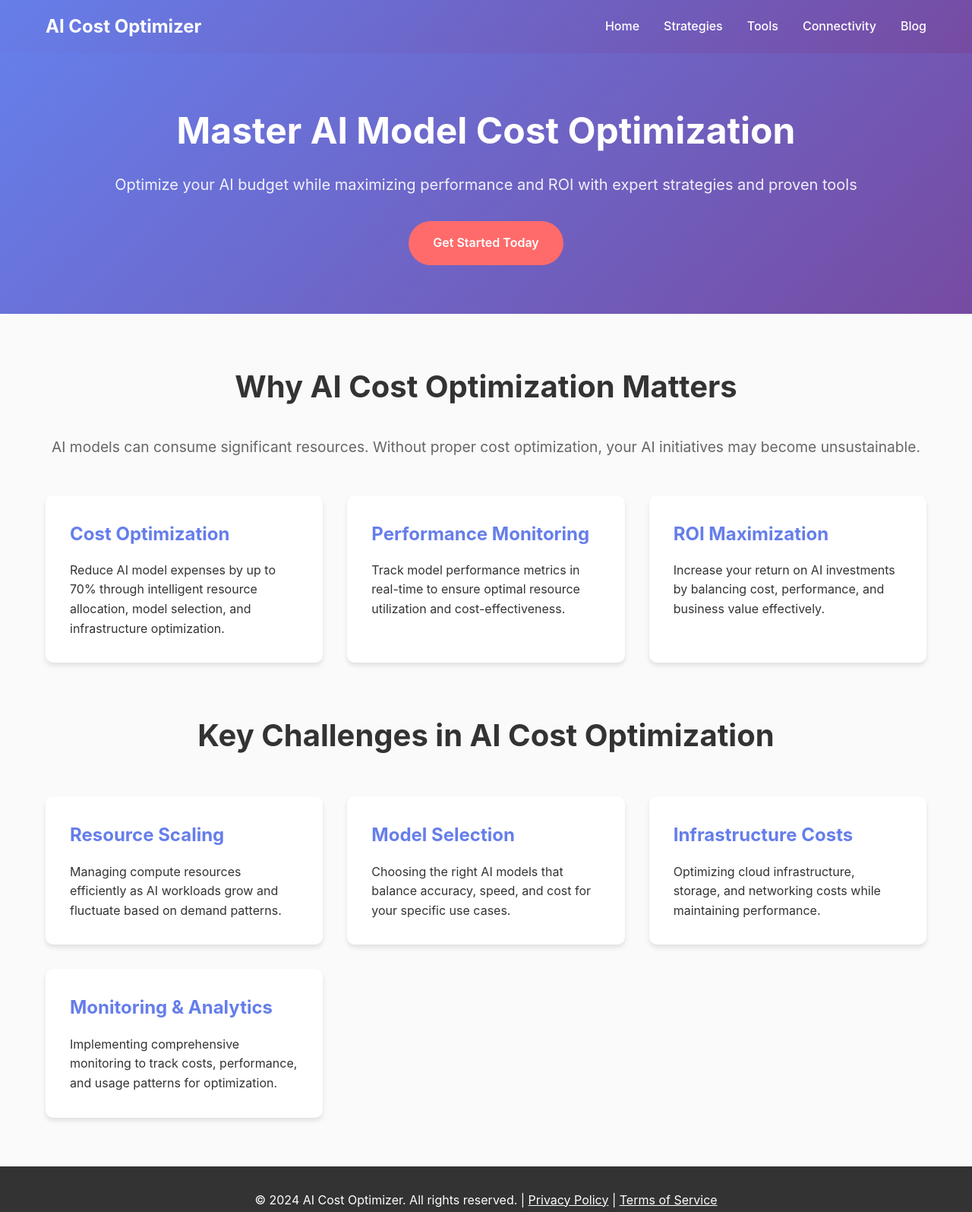
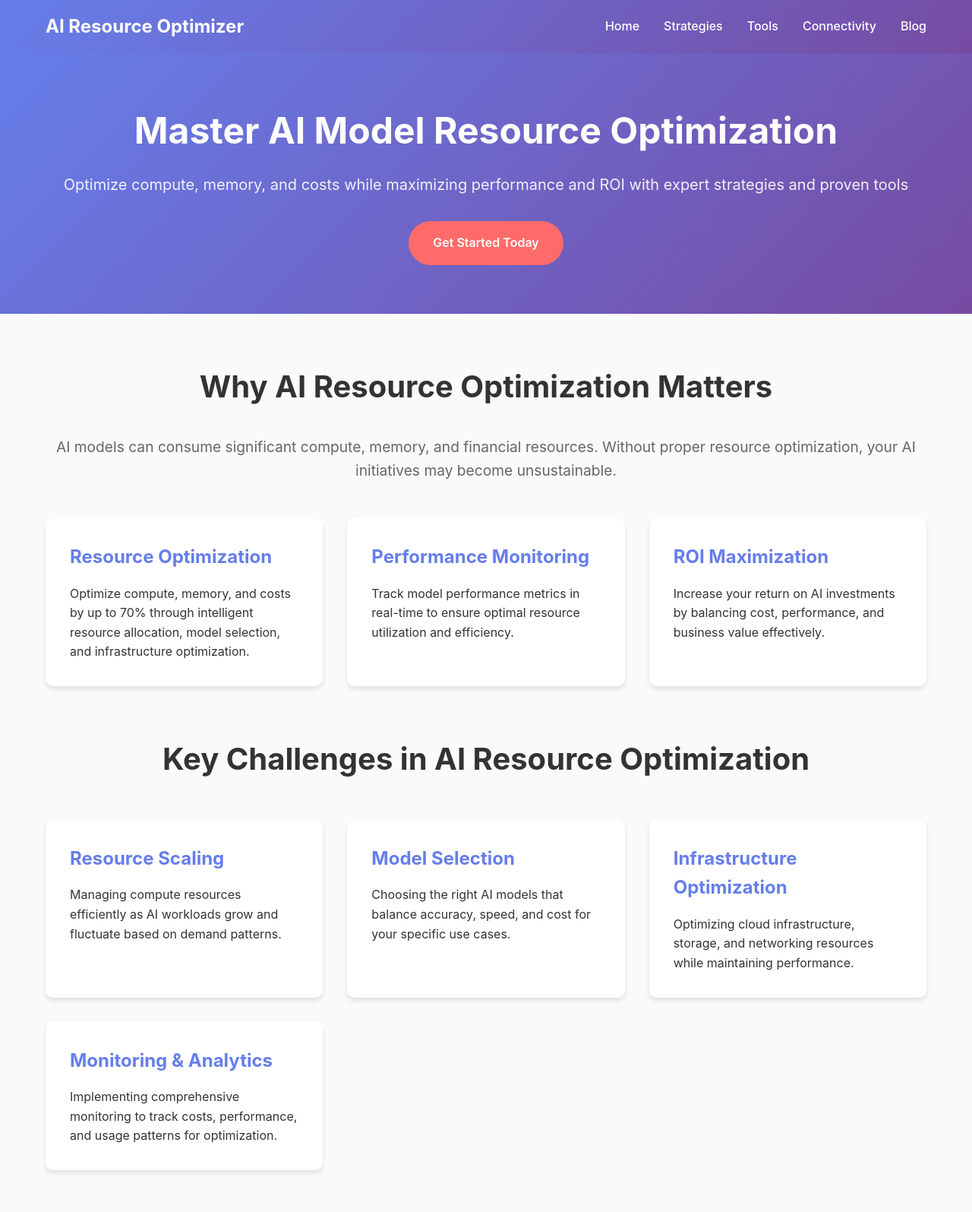
Before and after one commit to oletizi/www-aiperformanceoptimization, an Astro site: page / in a window 1280 px wide. Shown: the top 1595 px of the page at 76% size. Built offline with nearby package versions, Linux system fonts and the light colour scheme; Astro itself is replaced by a stand-in of ours.

Commit message:
Update site messaging from 'management' to 'optimization' and expand homepage to focus on general resource optimization
- Changed all instances of 'management' to 'optimization' across all pages
- Updated homepage to focus on general resource optimization (compute, memory, costs)
- Updated brand from 'AI Cost Manager' to 'AI Resource Optimizer'
- Updated SEO metadata, titles, descriptions, and keywords
- Updated structured data and JSON-LD
- All pages build successfully

```diff
--- a/src/pages/index.astro
+++ b/src/pages/index.astro
@@ -1,7 +1,7 @@
 ---
 // SEO metadata
-const title = "AI Model Cost Optimization: Optimize Your AI Budget & Performance";
-const description = "Master AI model cost optimization with expert strategies, tools, and best practices. Reduce AI expenses while maximizing performance and ROI.";
+const title = "AI Model Resource Optimization: Optimize Your AI Budget & Performance";
+const description = "Master AI model resource optimization with expert strategies, tools, and best practices. Optimize compute, memory, and costs while maximizing performance and ROI.";
 const canonicalURL = "https://aiperformanceoptimization.com";
 ---
 
@@ -15,7 +15,7 @@ const canonicalURL = "https://aiperformanceoptimization.com";
 		<!-- SEO Meta Tags -->
 		<title>{title}</title>
 		<meta name="description" content={description} />
-		<meta name="keywords" content="AI model cost optimization, AI optimization, machine learning costs, AI budget, model performance, cost reduction, AI ROI" />
+		<meta name="keywords" content="AI model resource optimization, AI optimization, machine learning resources, compute optimization, memory optimization, AI budget, model performance, cost reduction, AI ROI" />
 		<meta name="author" content="AI Cost Management Experts" />
 
 		<!-- Open Graph / Facebook -->
@@ -40,8 +40,8 @@ const canonicalURL = "https://aiperformanceoptimization.com";
 		{
 			"@context": "https://schema.org",
 			"@type": "WebSite",
-			"name": "AI Model Cost Optimization",
-			"description": "Expert guidance on AI model cost optimization and performance",
+			"name": "AI Model Resource Optimization",
+			"description": "Expert guidance on AI model resource optimization and performance",
 			"url": "https://aiperformanceoptimization.com",
 			"potentialAction": {
 				"@type": "SearchAction",
@@ -203,7 +203,7 @@ const canonicalURL = "https://aiperformanceoptimization.com";
 		<header>
 			<nav class="container">
 				<div class="logo">
-					<h2>AI Cost Optimizer</h2>
+					<h2>AI Resource Optimizer</h2>
 				</div>
 				<ul>
 					<li><a href="/">Home</a></li>
@@ -217,28 +217,28 @@ const canonicalURL = "https://aiperformanceoptimization.com";
 
 		<section class="hero">
 			<div class="container">
-				<h1>Master AI Model Cost Optimization</h1>
-				<p>Optimize your AI budget while maximizing performance and ROI with expert strategies and proven tools</p>
+				<h1>Master AI Model Resource Optimization</h1>
+				<p>Optimize compute, memory, and costs while maximizing performance and ROI with expert strategies and proven tools</p>
 				<a href="/strategies" class="cta-button">Get Started Today</a>
 			</div>
 		</section>
 
 		<main class="container">
 			<section class="section">
-				<h2>Why AI Cost Optimization Matters</h2>
+				<h2>Why AI Resource Optimization Matters</h2>
 				<p style="text-align: center; font-size: 1.2rem; margin-bottom: 3rem; color: #666;">
-					AI models can consume significant resources. Without proper cost optimization, your AI initiatives may become unsustainable.
+					AI models can consume significant compute, memory, and financial resources. Without proper resource optimization, your AI initiatives may become unsustainable.
 				</p>
 
 				<div class="features">
 					<article class="feature-card">
-						<h3>Cost Optimization</h3>
-						<p>Reduce AI model expenses by up to 70% through intelligent resource allocation, model selection, and infrastructure optimization.</p>
+						<h3>Resource Optimization</h3>
+						<p>Optimize compute, memory, and costs by up to 70% through intelligent resource allocation, model selection, and infrastructure optimization.</p>
 					</article>
 
 					<article class="feature-card">
 						<h3>Performance Monitoring</h3>
-						<p>Track model performance metrics in real-time to ensure optimal resource utilization and cost-effectiveness.</p>
+						<p>Track model performance metrics in real-time to ensure optimal resource utilization and efficiency.</p>
 					</article>
 
 					<article class="feature-card">
@@ -249,7 +249,7 @@ const canonicalURL = "https://aiperformanceoptimization.com";
 			</section>
 
 			<section class="section">
-				<h2>Key Challenges in AI Cost Optimization</h2>
+				<h2>Key Challenges in AI Resource Optimization</h2>
 				<div class="features">
 					<article class="feature-card">
 						<h3>Resource Scaling</h3>
@@ -262,8 +262,8 @@ const canonicalURL = "https://aiperformanceoptimization.com";
 					</article>
 
 					<article class="feature-card">
-						<h3>Infrastructure Costs</h3>
-						<p>Optimizing cloud infrastructure, storage, and networking costs while maintaining performance.</p>
+						<h3>Infrastructure Optimization</h3>
+						<p>Optimizing cloud infrastructure, storage, and networking resources while maintaining performance.</p>
 					</article>
 
 					<article class="feature-card">
@@ -278,7 +278,7 @@ const canonicalURL = "https://aiperformanceoptimization.com";
 
 		<footer>
 			<div class="container">
-				<p>&copy; 2024 AI Cost Optimizer. All rights reserved. | <a href="/privacy" style="color: white;">Privacy Policy</a> | <a href="/terms" style="color: white;">Terms of Service</a></p>
+				<p>&copy; 2024 AI Resource Optimizer. All rights reserved. | <a href="/privacy" style="color: white;">Privacy Policy</a> | <a href="/terms" style="color: white;">Terms of Service</a></p>
 			</div>
 		</footer>
 	</body>
```
